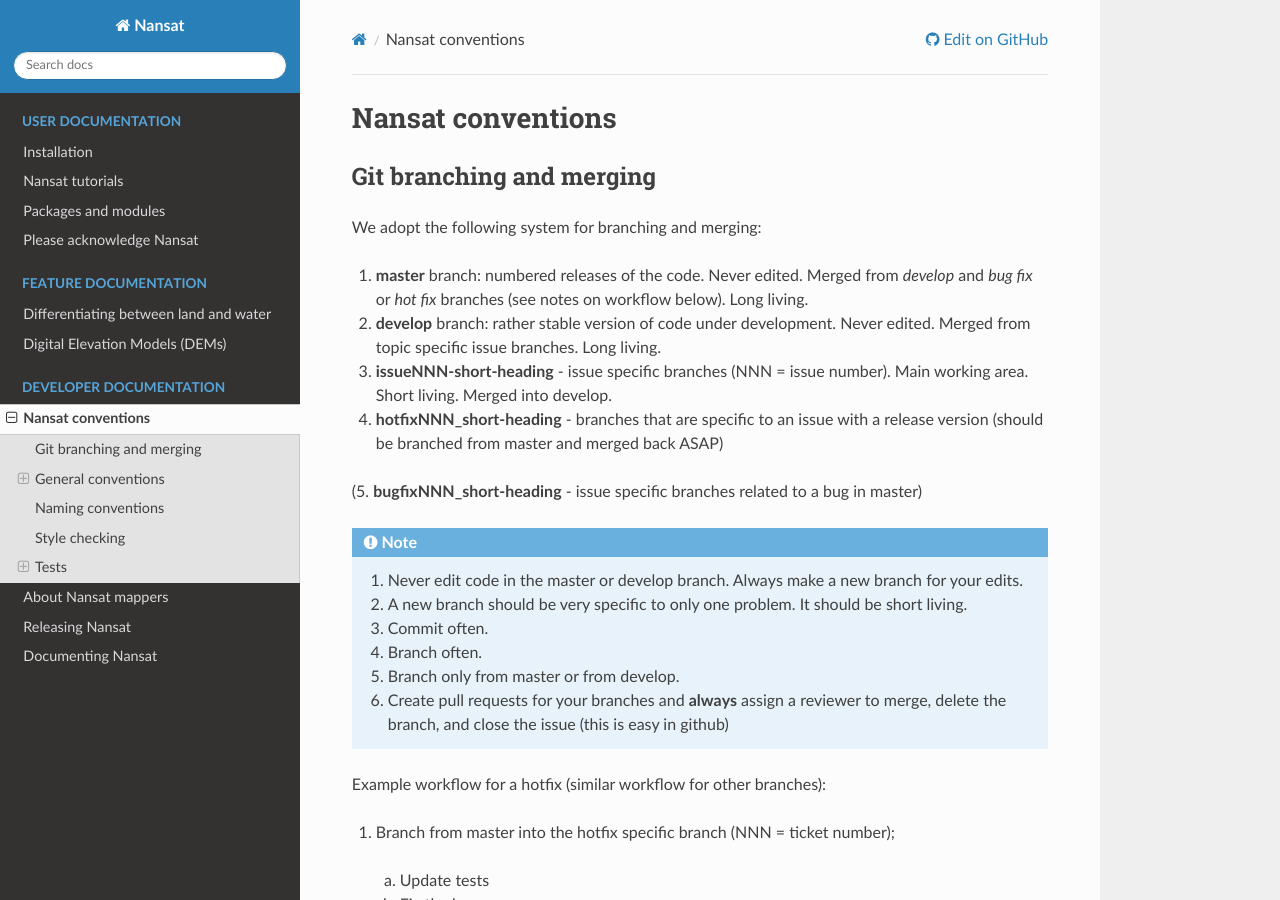
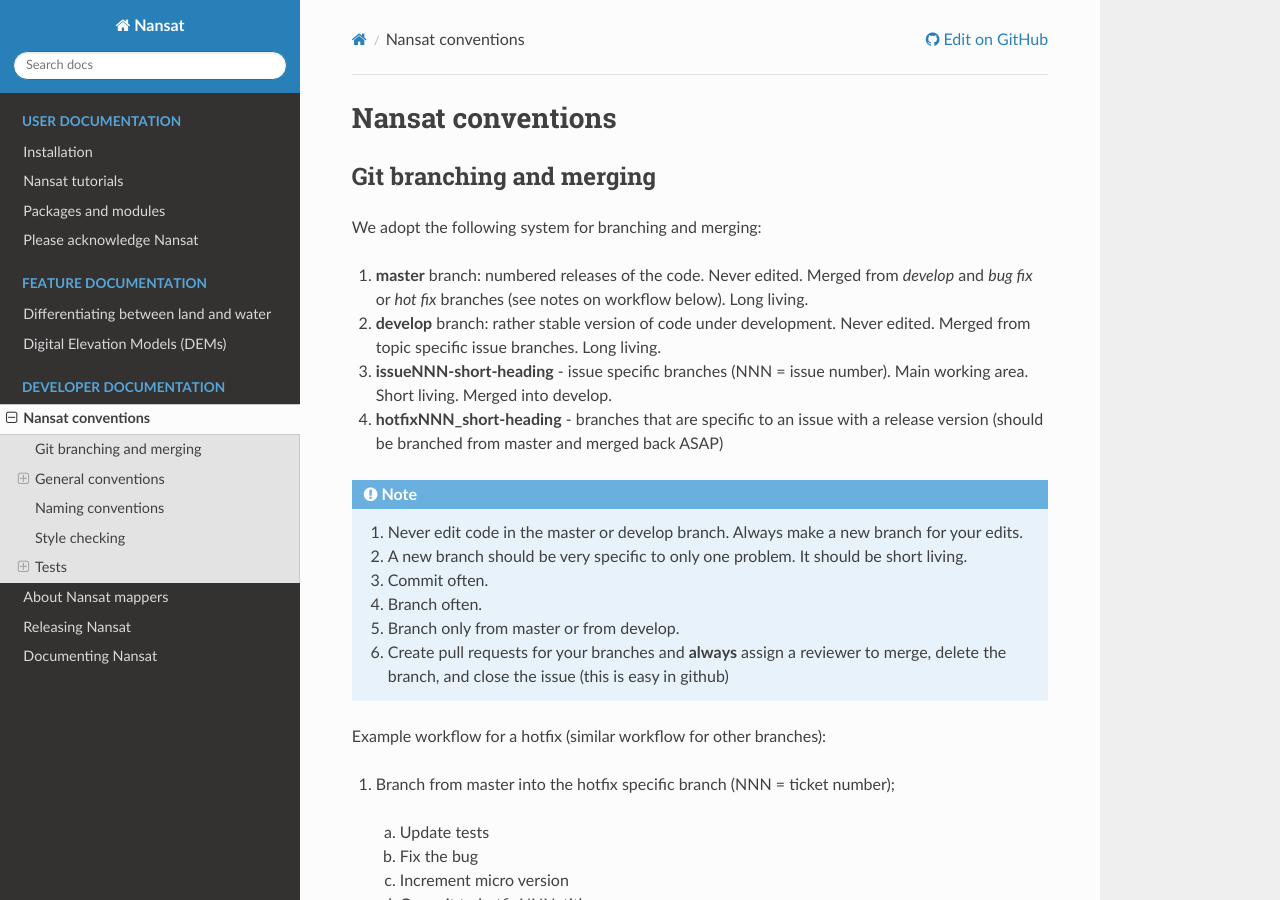
Before and after one commit to nansencenter/nansat, a Sphinx documentation site: the page built from docs/source/conventions.rst, in a window 1280 px wide and 900 px high. Built offline with Sphinx 7.4.7 and the Read the Docs theme 2.0.0, drawn with Linux system fonts in a browser that asks for light colours.

Commit message:
#222: one more update following discussion with @alevin and @akorosov

```diff
--- a/docs/source/conventions.rst
+++ b/docs/source/conventions.rst
@@ -10,8 +10,6 @@
 2. **develop** branch: rather stable version of code under development. Never edited. Merged from topic specific issue branches. Long living.
 3. **issueNNN-short-heading** - issue specific branches (NNN = issue number). Main working area. Short living. Merged into develop.
 4. **hotfixNNN_short-heading** - branches that are specific to an issue with a release version (should be branched from master and merged back ASAP)
-
-(5. **bugfixNNN_short-heading** - issue specific branches related to a bug in master)
 
 .. note::
 
```
